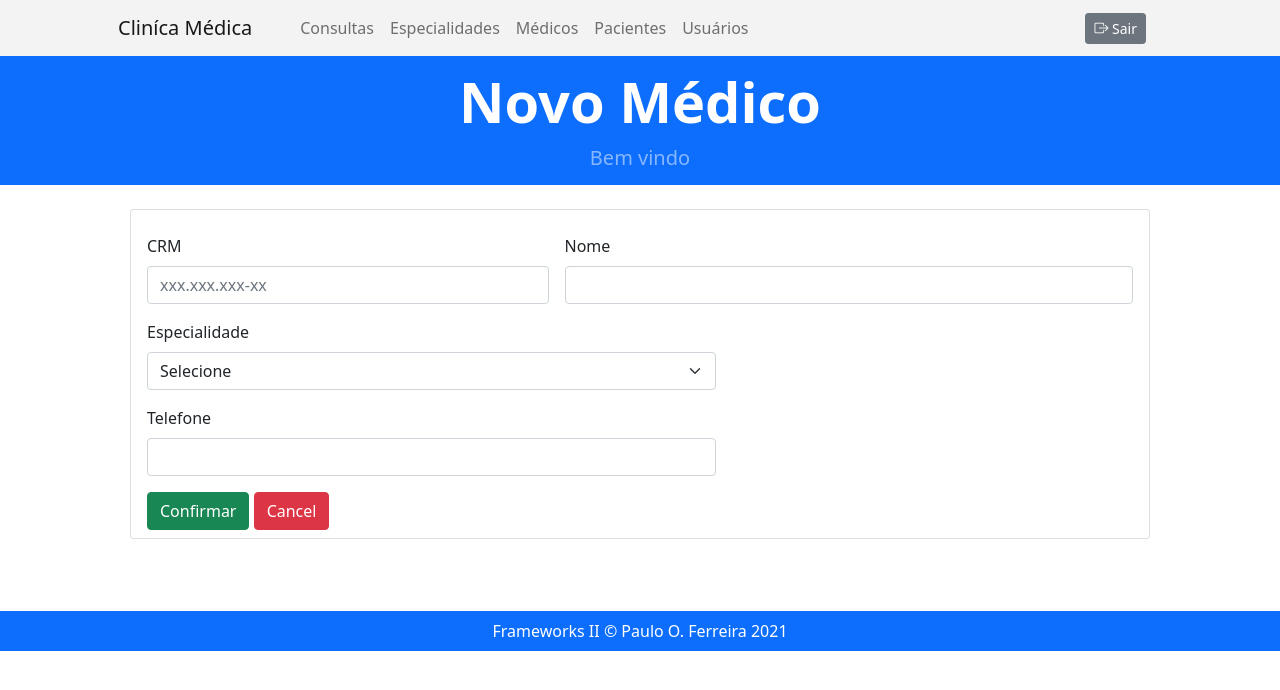
After one commit to fspaulo/clinica_medica, a CodeIgniter app: page /database/index.php/medicos/novo in a window 1280 px wide. The commit adds this page. Shown: the top 690 px of the page. Run offline with CodeIgniter, Linux system fonts and the light colour scheme.

Commit message:
Adição modulo Medicos;

```diff
--- a/application/config/routes.php
+++ b/application/config/routes.php
@@ -57,5 +57,7 @@ $route['pacientes'] = 'pacientes';
 $route['pacientes/editar/(:any)'] = 'pacientes/editar/$1';
 $route['usuarios'] = 'usuarios';
 $route['usuarios/editar/(:any)'] = 'usuarios/editar/$1';
+$route['medicos'] = 'medicos';
+$route['medicos/editar/(:any)'] = 'medicos/editar/$1';
 $route['404_override'] = '';
 $route['translate_uri_dashes'] = TRUE;
--- a/application/controllers/Medicos.php
+++ b/application/controllers/Medicos.php
@@ -2,32 +2,84 @@
 
 defined('BASEPATH') OR exit('No direct script access allowed');
 
-class Medicos extends CI_Controller{
-
-	function __construct(){
+class Medicos extends CI_Controller
+{
+	function __construct()
+	{
 		parent::__construct();
 		$this->load->model('medico_model');
-//		$this->load->library('form');
 	}
 
 	// View
-	public function index(){
-		$this->load->view('pages/medico'); // todo
+	public function index()
+	{
+		permission(); // usado para ver se o user está logado
+
+		$dados['medicos'] = $this->medico_model->index();
+		$dados['titulo'] = 'Médicos';
+
+		$this->load->view('header', $dados);
+		$this->load->view('pages/medicos', $dados);
+		$this->load->view('footer', $dados);
 	}
 
-	public function cadastrar(){
-		// TODO: Implement cadastrar() method.
+	/**
+	 * Abre página para cadastrar novo item
+	 * */
+	public function novo()
+	{
+		$dados['titulo'] = 'Novo Médico';
+
+		$this->load->view('header', $dados);
+		$this->load->view('pages/form-medico', $dados);
+		$this->load->view('footer', $dados);
 	}
 
-	public function listarTodos(){
-		// TODO: Implement listarTodos() method.
+	/**
+	 * Chama model pra SALVAR no banco o novo item
+	 * */
+	public function insert()
+	{
+		$novo_item = $_POST; // valores recebidos do form
+
+		$this->medico_model->salvar($novo_item);
+		redirect(base_url("medicos")); //todo
 	}
 
-	public function editar($id){
-		// TODO: Implement editar() method.
+	/**
+	 * Abre página para Editar um item
+	 * */
+	public function editar($id)
+	{
+		$dados['medico'] = $this->medico_model->id_editar($id);
+		$dados['titulo'] = 'Editar Médico';
+
+		$this->load->view('header', $dados);
+		$this->load->view('pages/form-medico', $dados);
+		$this->load->view('footer', $dados);
 	}
 
-	public function excluir($id){
-		// TODO: Implement excluir() method.
+	/**
+	 * Chama model pra ATUALIZAR no banco o item
+	 * */
+	public function update($id)
+	{
+		$update_item = [
+			'nome' => $this->input->post('nome'),
+			'valor' => $this->input->post('valor'),
+		];
+
+		$this->medico_model->atualizar($update_item, $id);
+		redirect(base_url("medicos"));
 	}
+
+	/**
+	 * Abre página para Excluir um item
+	 * */
+	public function deletar($id)
+	{
+		$this->medico_model->delete($id);
+		redirect("medicos"); // todo
+	}
+
 }
--- a/application/views/pages/cadastrar.php
+++ b/application/views/pages/cadastrar.php
@@ -39,7 +39,10 @@
 					<div class="row">
 						<div class="col-md-7 pe-0">
 							<div class="form-left h-100 py-5 px-5">
+								<?php if(isset($mensagens)) echo $mensagens; ?>
 								<form action="<?php base_url() ?>cadastrar/salvar" method="post" class="row g-4">
+<!--									--><?php //echo validation_errors(); ?>
+<!--									--><?php //echo form_open('form'); ?>
 									<div class="col-12">
 										<label for="usuario">Usuário<span class="text-danger">*</span></label>
 										<div class="input-group">
--- /dev/null
+++ b/application/views/pages/form-medico.php
@@ -0,0 +1,42 @@
+<div class="container">
+	<div class="row justify-content-center">
+		<div class="col mb-5">
+			<div class="card">
+				<?php if (isset($medico)) : ?> <!-- Se possui a variavel $especialidade, atualiza -->
+					<form action="<?= site_url() ?>medicos/update/<?=$medico['id']?>" method="post" class="row g-3 m-lg-2">
+      			<?php else : ?> <!-- Se possui a variavel $especialidade, abre novo -->
+					<form action="<?php base_url() ?>insert" method="post" class="row g-3 m-lg-2"><!-- <=//php base_url() ?>medicos/salvar-->
+				<?php endif; ?>
+						<input type="hidden" name="id" value="<?= isset($medico) ? $medico["id"] : "" ?>">
+						<div class="col-md-5">
+							<label for="crm" class="form-label">CRM</label>
+							<input type="text" class="form-control" placeholder="xxx.xxx.xxx-xx" id="crm" name="crm"
+								   value="<?= isset($medico) ? $medico["crm"] : "" ?>">
+						</div>
+						<div class="col-7">
+							<label for="nome" class="form-label">Nome</label>
+							<input type="text" class="form-control" id="nome" name="nome" value="<?= isset($medico) ? $medico["nome"] : "" ?>">
+						</div>
+						<div class="col-md-7">
+							<label for="especialidade" class="form-label">Especialidade</label>
+							<select class="form-select" aria-label="" id="especialidade" name="especialidade">
+								<option selected>Selecione</option> <!-- todo pegar id's de especialidade -->
+								<option value="1">One</option>
+								<option value="2">Two</option>
+								<option value="3">Three</option>
+							</select>
+						</div>
+						<div class="col-7">
+							<label for="telefone" class="form-label">Telefone</label>
+							<input type="text" class="form-control" placeholder="" id="telefone" name="telefone"
+								   value="<?= isset($medico) ? $medico["telefone"] : "" ?>">
+						</div>
+						<div class="col-12">
+							<button type="submit" class="btn btn-success">Confirmar</button>
+							<a href="<?php base_url() ?>/ci/medicos" class="btn btn-danger">Cancel</a>
+						</div>
+					</form>
+			</div>
+		</div>
+	</div>
+</div>
--- a/application/views/pages/medico.php
+++ /dev/null
@@ -1,3 +0,0 @@
-<div class="row justify-content-center">
-	lalala
-</div>
```
Also changed, not shown: application/controllers/Cadastrar.php (+27 -8 lines), application/models/Medico_model.php (+36 -17 lines), application/views/pages/medicos.php (added, +48 -0 lines).
